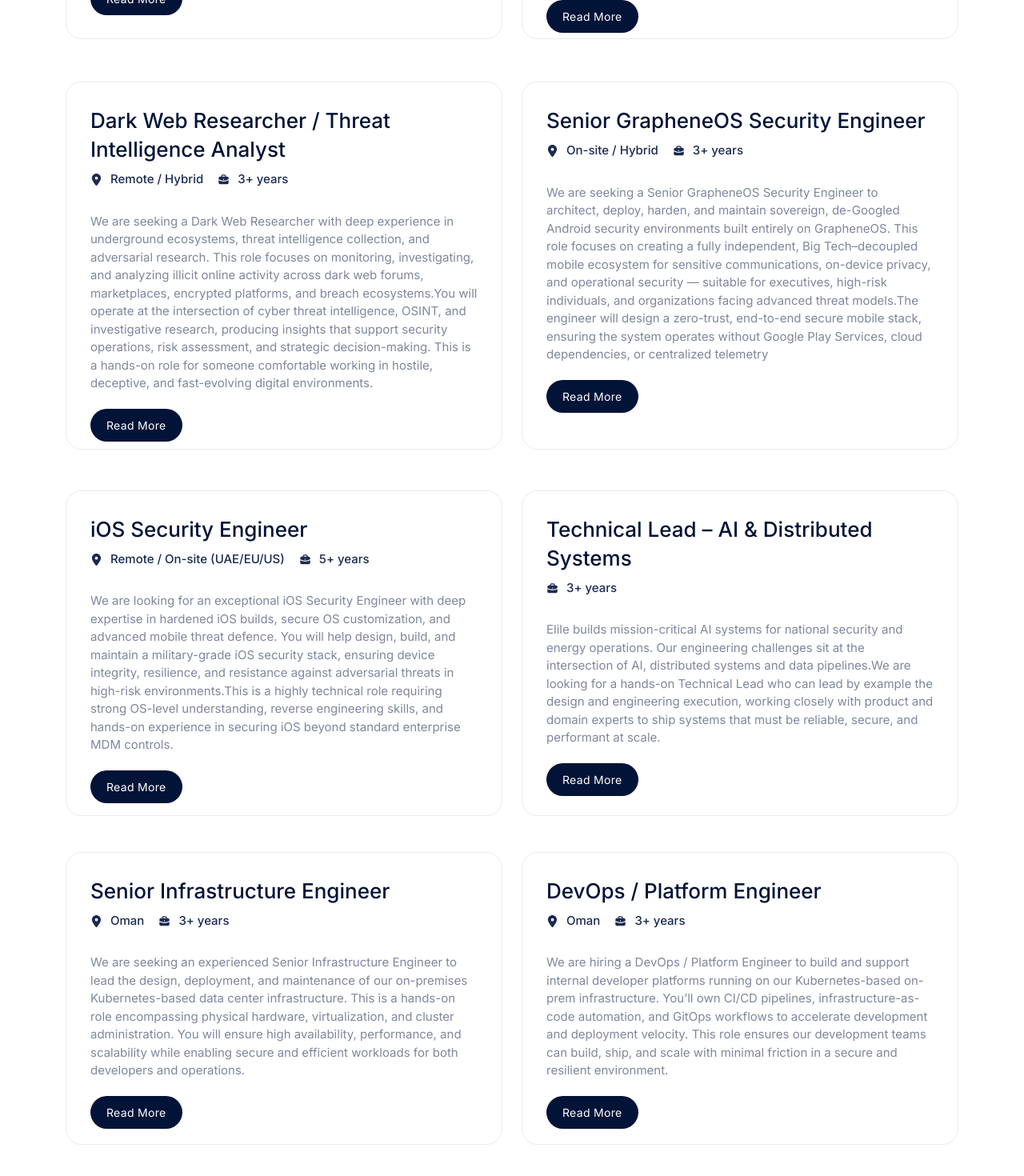
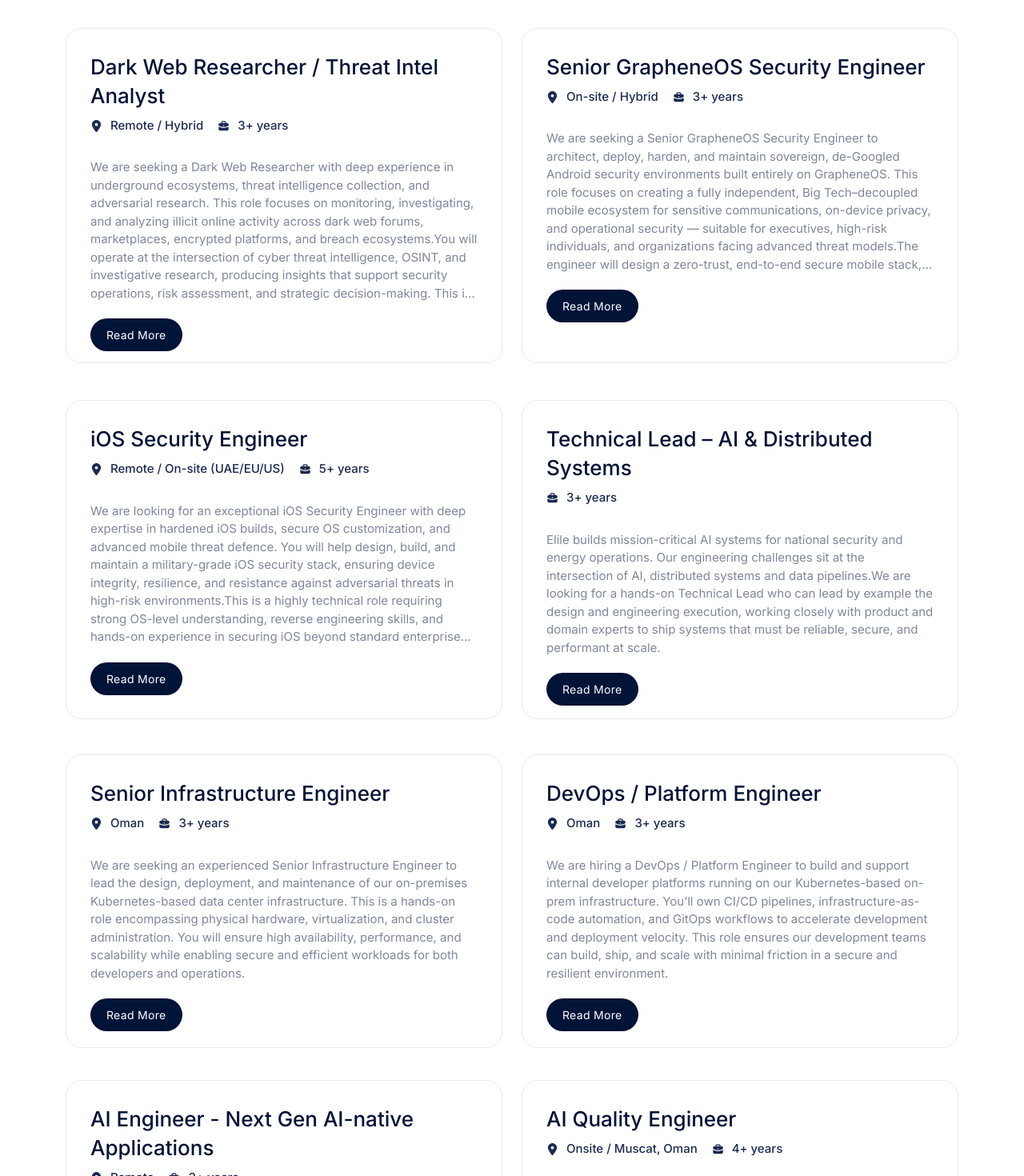
Before and after one commit to ElileAI-UAE/ElileAI-UAE, a Next.js app: page /career in a window 1280 px wide. Shown: the part 840-2310 px from the top of the page at 80% size. Built offline with nearby package versions, Linux system fonts and the light colour scheme.

Commit message:
Team member remove and job description hieght updated

```diff
--- a/src/app/about/page.jsx
+++ b/src/app/about/page.jsx
@@ -403,7 +403,7 @@ const page = () => {
                 </div>
               </div>
             </div>
-            <div className="col-xl-4 col-md-6 mb-4">
+            {/* <div className="col-xl-4 col-md-6 mb-4">
               <div className="team-style-one">
                 <div className="thumb">
                   <img
@@ -437,7 +437,7 @@ const page = () => {
                   </div>
                 </div>
               </div>
-            </div>
+            </div> */}
             <div className="col-xl-4 col-md-6 mb-4">
               <div className="team-style-one">
                 <div className="thumb">
--- a/src/app/career/page.jsx
+++ b/src/app/career/page.jsx
@@ -55,7 +55,7 @@ const page = () => {
                     <TbBriefcaseFilled /> 6+ years
                   </li>
                 </ul>
-                <div>
+                <div className="jobsDesc">
                   <p>
                     We are seeking a senior leader to own and evolve Elile’s external intelligence and
                     data acquisition capabilities, spanning open-source intelligence (OSINT), social
@@ -86,7 +86,7 @@ const page = () => {
                     <TbBriefcaseFilled /> 8+ years
                   </li>
                 </ul>
-                <div>
+                <div className="jobsDesc">
                   <p>
                     We are seeking a senior leader to own how externally gathered intelligence data is
                     analyzed, interpreted, prioritized, and transformed into operational decisions.
@@ -108,7 +108,7 @@ const page = () => {
             </div>
             <div className="col-lg-6 col-12">
               <div className="jobs-item">
-                <h5>Dark Web Researcher / Threat Intelligence Analyst </h5>
+                <h5>Dark Web Researcher / Threat Intel Analyst </h5>
                 <ul className="job-header-info list-unstyled">
                   <li>
                     <FaLocationDot /> Remote / Hybrid
@@ -117,7 +117,7 @@ const page = () => {
                     <TbBriefcaseFilled /> 3+ years
                   </li>
                 </ul>
-                <div>
+                <div className="jobsDesc">
                   <p>
                     We are seeking a Dark Web Researcher with deep experience in underground ecosystems,
                     threat intelligence collection, and adversarial research. This role focuses on monitoring,
@@ -265,7 +265,7 @@ const page = () => {
             </div>
             <div className="col-lg-6 col-12">
               <div className="jobs-item">
-                <h5>AI Engineer - Next Generation AI-native Applications</h5>
+                <h5>AI Engineer - Next Gen AI-native Applications</h5>
                 <ul className="job-header-info list-unstyled">
                   <li>
                     <FaLocationDot /> Remote
--- a/src/app/main.css
+++ b/src/app/main.css
@@ -2268,6 +2268,11 @@ footer .widget-title {
   margin: 0;
   font-size: 15px;
   color: #7F879E;
+  display: -webkit-box;
+  -webkit-line-clamp: 8;
+  /* 8 lines ke baad cut */
+  -webkit-box-orient: vertical;
+  overflow: hidden;
 }
 
 .jobs-item p button {
```
